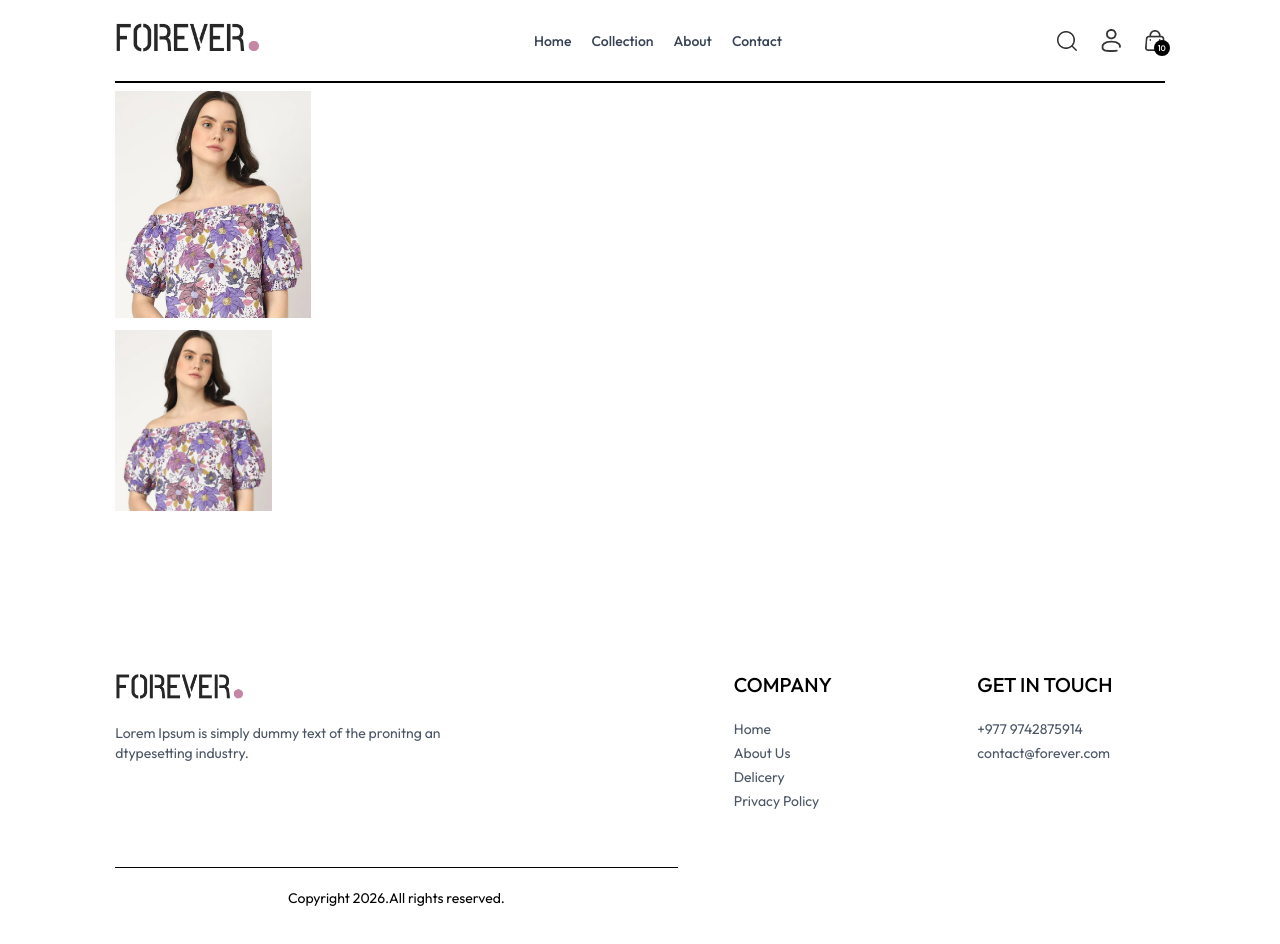
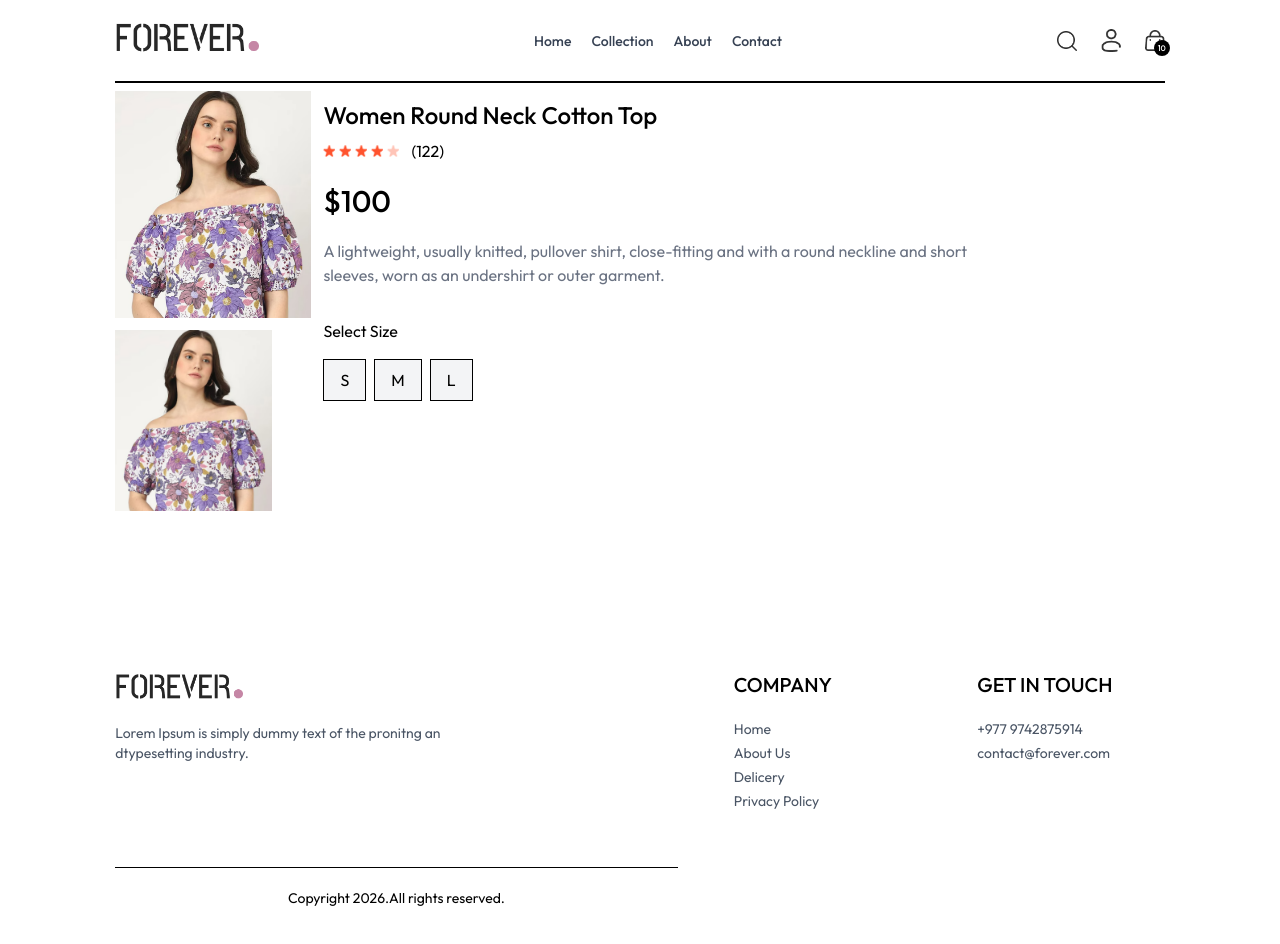
Before and after one commit to rohanmaharjan/E-commerce, a React (Vite) app in the folder frontend/: page /product/aaaaa in a window 1280 px wide. Shown: the top 944 px of the page. Built offline with nearby package versions, Linux system fonts and the light colour scheme.

Commit message:
added product description

```diff
--- a/frontend/src/index.css
+++ b/frontend/src/index.css
@@ -15,6 +15,10 @@
   font-style: normal;
 }
 
+::-webkit-scrollbar{
+  display: null;
+}
+
 @media (max-width:640px){
   a.active{
     background-color: black;
--- a/frontend/src/pages/Product.jsx
+++ b/frontend/src/pages/Product.jsx
@@ -1,13 +1,15 @@
 import React, { useContext, useEffect, useState } from 'react'
 import { useParams } from 'react-router-dom'
 import { ShopContext } from '../context/ShopContext';
+import { assets } from '../assets/assets'
 
 const Product = () => {
 
 const {productId} = useParams();
-const {products} = useContext(ShopContext);
+const {products,currency} = useContext(ShopContext);
 const [productData,setProductData] = useState(false);
 const [image,setImage] = useState('');
+const [size,setSize] = useState('');
 
 const fetchProductData = async () => {
 
@@ -44,7 +46,29 @@
             </div>
           </div>
 
+          {/* Product Information */}
+          <div className='flex-1'>
+            <h1 className='font-medium text-2xl mt-2'>{productData.name}</h1>
+            <div className='flex items-center gap-1 mt-2'>
+              <img src={assets.star_icon} alt="" className="w-3 5" />
+              <img src={assets.star_icon} alt="" className="w-3 5" />
+              <img src={assets.star_icon} alt="" className="w-3 5" />
+              <img src={assets.star_icon} alt="" className="w-3 5" />
+              <img src={assets.star_dull_icon} alt="" className="w-3 5" />
+              <p className='pl-2'>(122)</p>
+            </div>
+            <p className='mt-5 text-3xl font-medium'>{currency}{productData.price}</p>
+            <p className='mt-5 text-gray-500 md:w-4/5'>{productData.description}</p>
+            <div className='flex flex-col gap-4 my-8'>
+              <p>Select Size</p>
+              <div className='flex gap-2'>
+                {productData.sizes.map((item,index)=>(
+                  <button onClick={()=>setSize(item)} className={`border py-2 px-4 bg-gray-100 ${item === size ? 'border-orange-500' : ''}`} key={index}>{item}</button>
+                ))}
+              </div>
+            </div>
 
+          </div>
         </div>
       </div>
 
```
